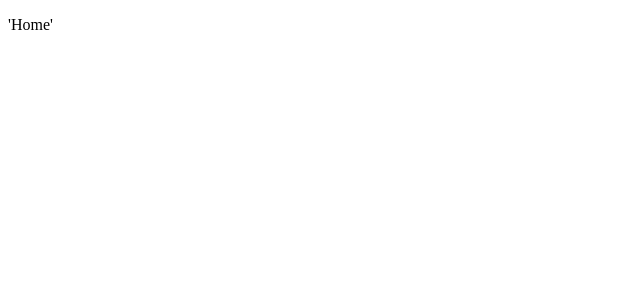
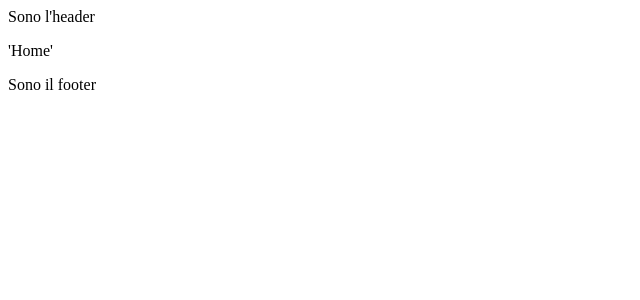
Before and after one commit to AngelaFerraro18/progetto-finale-spec-frontend-front, a React (Vite) app: page / in a window 1280 px wide. Shown: the top 300 px of the page, without its empty margins (0-640 px from the left). Built offline with nearby package versions, Linux system fonts and the light colour scheme.

Commit message:
feat: add DefaultLayout component and integrate it into routing

```diff
--- a/src/App.jsx
+++ b/src/App.jsx
@@ -1,4 +1,5 @@
 import { BrowserRouter as Router, Routes, Route } from "react-router-dom"
+import DefaultLayout from "./layouts/DefaultLayout"
 
 function App() {
 
@@ -7,8 +8,13 @@
     <>
       <Router>
         <Routes>
-          <Route path="/" element={<p>'Home'</p>} />
-          <Route path="/plant/:id" element={<p>'Dettaglio'</p>} />
+          {/* pagine principali dell'App */}
+          <Route element={<DefaultLayout />}>
+            <Route path="/" element={<p>'Home'</p>} />
+            <Route path="/plant/:id" element={<p>'Dettaglio'</p>} />
+          </Route>
+
+          {/* route per la pagina Not Found  */}
           <Route path="*" element={<p>Not Found</p>} />
         </Routes>
       </Router>
--- /dev/null
+++ b/src/layouts/DefaultLayout.jsx
@@ -0,0 +1,16 @@
+import { Outlet } from "react-router-dom";
+
+function DefaultLayout() {
+
+    return (
+        <>
+            <header>Sono l'header</header>
+            <main>
+                <Outlet />
+            </main>
+            <footer>Sono il footer</footer>
+        </>
+    )
+}
+
+export default DefaultLayout;
```
